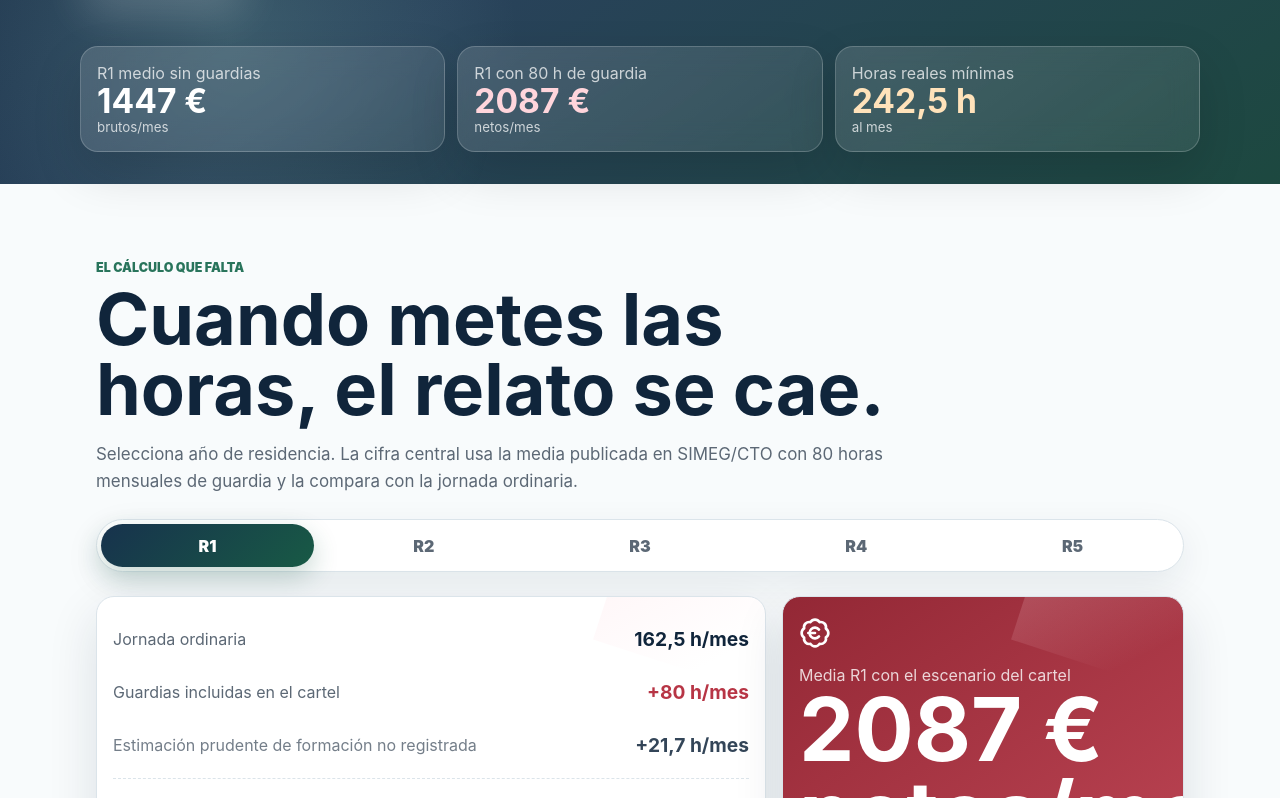
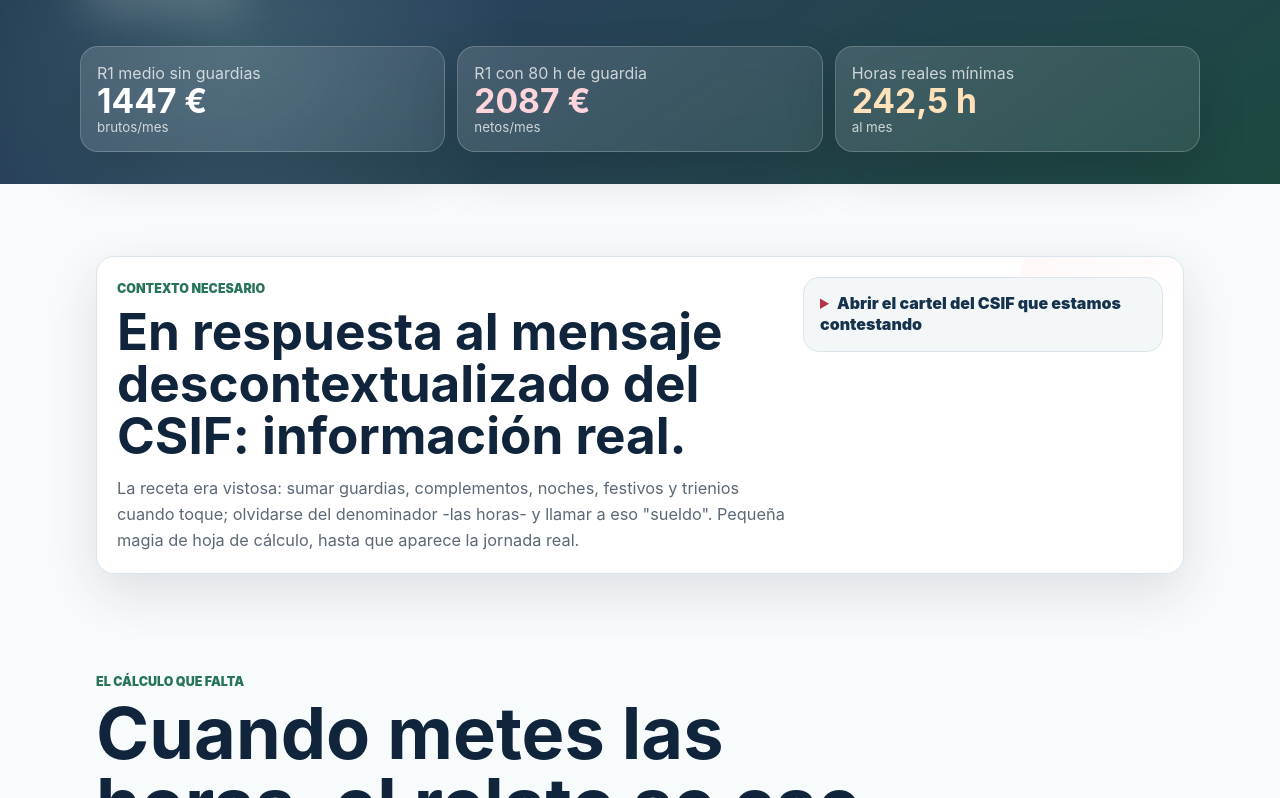
Before and after one commit to Guallar7/mir-estatuto-realidad, a React (Vite) app: page / in a window 1280 px wide. Shown: the part 618-1416 px from the top of the page. Built offline with nearby package versions, Linux system fonts and the light colour scheme.

Commit message:
Add CSIF context response section

```diff
--- a/src/main.jsx
+++ b/src/main.jsx
@@ -143,6 +143,35 @@ function App() {
           <MetricCard label={`${current.year} con 80 h de guardia`} value={`${eur(current.netWithGuards)} €`} detail="netos/mes" tone="red" />
           <MetricCard label="Horas reales mínimas" value={`${eur(TOTAL_HOURS, 1)} h`} detail="al mes" tone="amber" />
         </div>
+      </section>
+
+      <section className="section response-section" id="respuesta-csif">
+        <SpotlightPanel className="panel csif-response">
+          <div className="csif-copy">
+            <span className="kicker">Contexto necesario</span>
+            <h2>En respuesta al mensaje descontextualizado del CSIF: información real.</h2>
+            <p>
+              La receta era vistosa: sumar guardias, complementos, noches, festivos y trienios cuando toque;
+              olvidarse del denominador -las horas- y llamar a eso "sueldo". Pequeña magia de hoja de cálculo,
+              hasta que aparece la jornada real.
+            </p>
+          </div>
+
+          <details className="csif-details">
+            <summary>Abrir el cartel del CSIF que estamos contestando</summary>
+            <figure>
+              <img
+                src="evidence/csif-tabla.jpeg"
+                alt="Cartel del CSIF con una tabla de supuestos sueldos MIR por comunidad autonoma."
+                loading="lazy"
+              />
+              <figcaption>
+                Se muestra para contextualizar la respuesta: mezcla sueldo ordinario y guardias, pero no enseña
+                las horas que hacen falta para llegar a esas cifras.
+              </figcaption>
+            </figure>
+          </details>
+        </SpotlightPanel>
       </section>
 
       <RevealSection className="section" id="datos">
--- a/src/styles.css
+++ b/src/styles.css
@@ -243,6 +243,10 @@ h1 {
   padding: 4.5rem 1rem;
 }
 
+.response-section {
+  padding-bottom: 1.5rem;
+}
+
 .section.dark {
   background: var(--blue);
   color: white;
@@ -397,6 +401,65 @@ h2 {
 
 .panel {
   padding: 1rem;
+}
+
+.csif-response {
+  display: grid;
+  gap: 1rem;
+  padding: 1rem;
+}
+
+.csif-copy h2 {
+  font-size: clamp(1.7rem, 7vw, 3.2rem);
+  line-height: 1.02;
+  margin-bottom: 0.85rem;
+}
+
+.csif-copy p {
+  color: var(--muted);
+  font-size: 1.02rem;
+  line-height: 1.6;
+  margin-bottom: 0;
+}
+
+.csif-details {
+  background: #f3f7f8;
+  border: 1px solid var(--line);
+  border-radius: 16px;
+  overflow: hidden;
+}
+
+.csif-details summary {
+  color: var(--blue);
+  cursor: pointer;
+  font-weight: 900;
+  line-height: 1.35;
+  padding: 0.95rem 1rem;
+}
+
+.csif-details summary::marker {
+  color: var(--red);
+}
+
+.csif-details figure {
+  border-top: 1px solid var(--line);
+  margin: 0;
+  padding: 0.75rem;
+}
+
+.csif-details img {
+  border: 1px solid var(--line);
+  border-radius: 12px;
+  display: block;
+  height: auto;
+  width: 100%;
+}
+
+.csif-details figcaption {
+  color: var(--muted);
+  font-size: 0.88rem;
+  line-height: 1.45;
+  margin-top: 0.7rem;
 }
 
 .calc-row {
@@ -842,6 +905,12 @@ footer strong {
     grid-template-columns: 1fr 1fr;
   }
 
+  .csif-response {
+    align-items: start;
+    grid-template-columns: minmax(0, 1fr) 360px;
+    padding: 1.25rem;
+  }
+
   .downloads {
     grid-template-columns: repeat(5, 1fr);
   }
```
Also changed, not shown: public/evidence/csif-tabla.jpeg (added).
